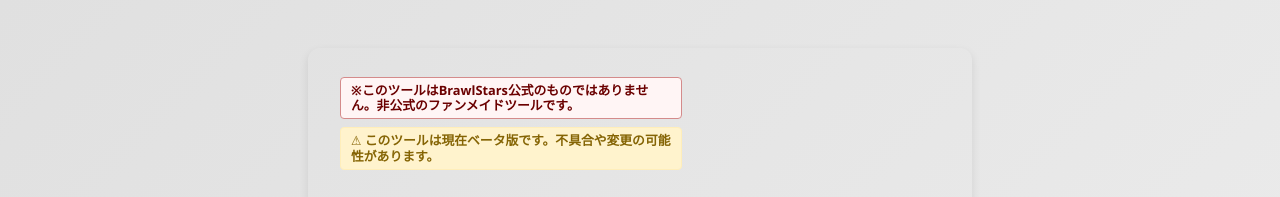
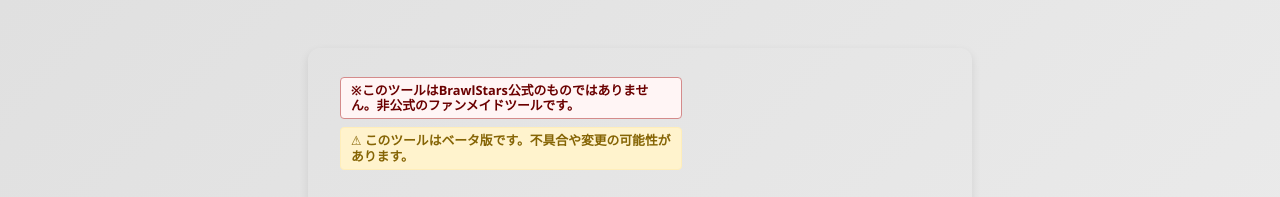
Before and after one commit to tanuki276/BrawlChara-beta, a website: page public/index.html in a window 1280 px wide. Shown: the top 197 px of the page. Drawn offline with Linux system fonts and the light colour scheme.

Commit message:
index.html の更新

```diff
--- a/public/index.html
+++ b/public/index.html
@@ -108,7 +108,7 @@
   <p id="disclaimer">
     ※このツールはBrawlStars公式のものではありません。非公式のファンメイドツールです。
   </p>
-  <div id="betaNotice">⚠ このツールは現在<strong>ベータ版</strong>です。不具合や変更の可能性があります。</div>
+  <div id="betaNotice">⚠ このツールは<strong>ベータ版</strong>です。不具合や変更の可能性があります。</div>
 
   <h1>
     <i class="fa-solid fa-user-ghost"></i>Brawlchara
```
